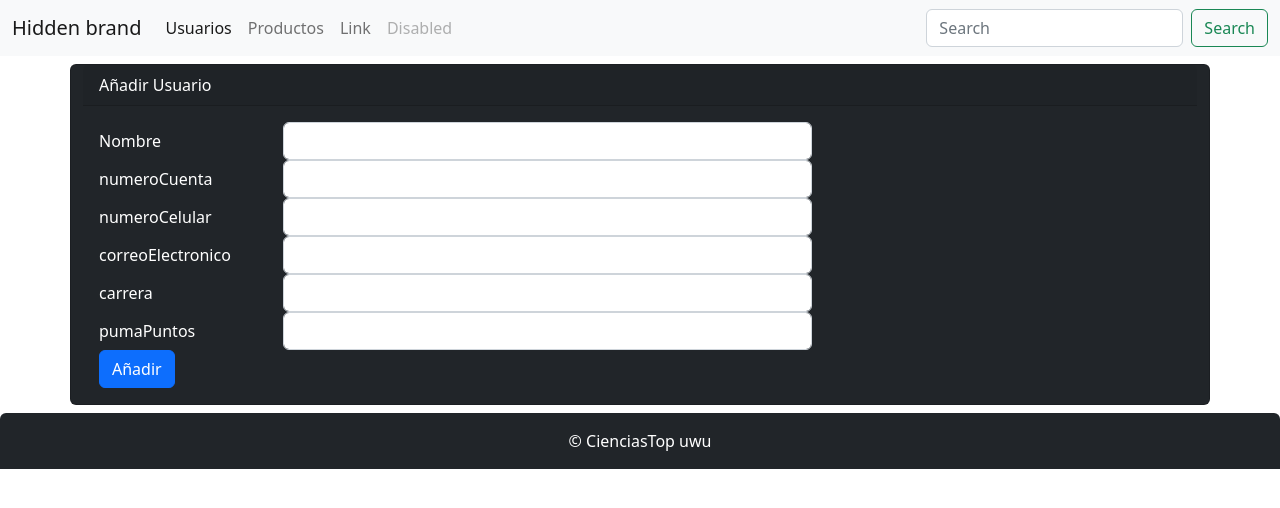
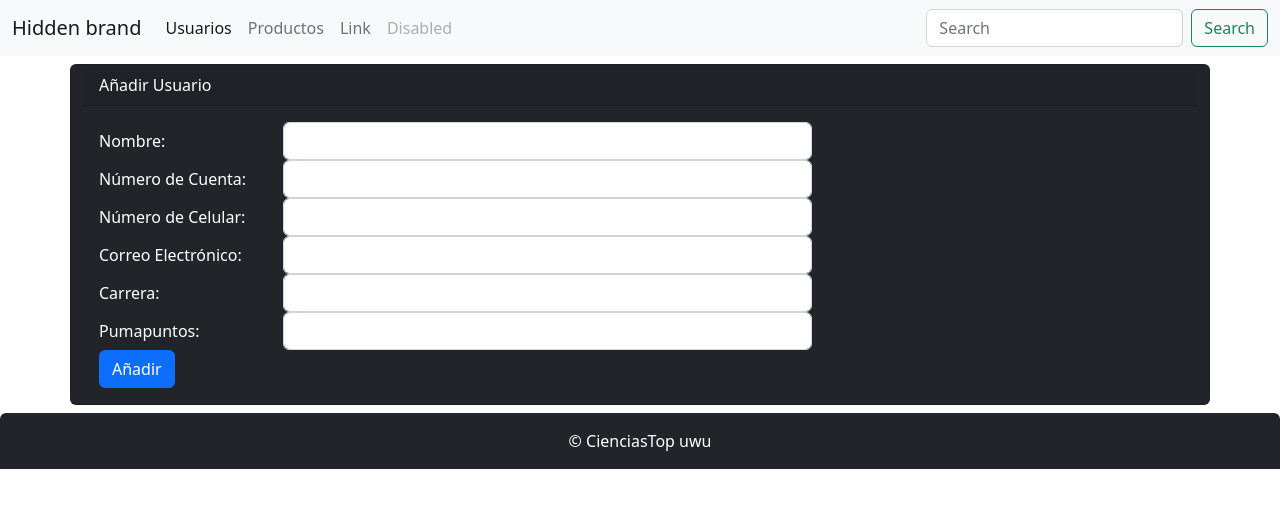
Before and after one commit to Julio-01/CienciasTopProyecto, an Angular app in the folder ciencias_top_angular/: page /usuarios/form/1 in a window 1280 px wide. Shown: the top 508 px of the page. Built offline with nearby package versions, Linux system fonts and the light colour scheme; no server answers.

Commit message:
Modifcando html

```diff
--- a/ciencias_top_angular/src/app/usuarios/form.component.html
+++ b/ciencias_top_angular/src/app/usuarios/form.component.html
@@ -4,35 +4,35 @@
 
         <form>
             <div class="form-group row">
-                <label for="" class="col-form-label col-sm-2">Nombre</label>
+                <label for="" class="col-form-label col-sm-2">Nombre: </label>
                 <div class="col-sm-6">
                     <input type="text" class="form-control" [(ngModel)]="usuario.nombre" name="nombre">
                 </div>
             </div>
 
             <div class="form-group row">
-                <label for="" class="col-form-label col-sm-2">numeroCuenta</label>
+                <label for="" class="col-form-label col-sm-2">Número de Cuenta:</label>
                 <div class="col-sm-6">
                     <input type="text" class="form-control" [(ngModel)]="usuario.numeroCuenta" name="numeroCuenta">
                 </div>
             </div>
 
             <div class="form-group row">
-                <label for="" class="col-form-label col-sm-2">numeroCelular</label>
+                <label for="" class="col-form-label col-sm-2">Número de Celular:</label>
                 <div class="col-sm-6">
                     <input type="text" class="form-control" [(ngModel)]="usuario.numeroCelular" name="numeroCelular">
                 </div>
             </div>
 
             <div class="form-group row">
-                <label for="" class="col-form-label col-sm-2">correoElectronico</label>
+                <label for="" class="col-form-label col-sm-2">Correo Electrónico: </label>
                 <div class="col-sm-6">
                     <input type="text" class="form-control" [(ngModel)]="usuario.correoElectronico" name="correoElectronico">
                 </div>
             </div>
 
             <div class="form-group row">
-                <label for="" class="col-form-label col-sm-2">carrera</label>
+                <label for="" class="col-form-label col-sm-2">Carrera: </label>
                 <div class="col-sm-6">
                     <input type="text" class="form-control" [(ngModel)]="usuario.carrera" name="carrera">
                 </div>
@@ -40,7 +40,7 @@
 
 
             <div class="form-group row">
-                <label for="" class="col-form-label col-sm-2">pumaPuntos</label>
+                <label for="" class="col-form-label col-sm-2">Pumapuntos:</label>
                 <div class="col-sm-6">
                     <input type="number" class="form-control" [(ngModel)]="usuario.pumaPuntos" name="pumaPuntos">
                 </div>
```
